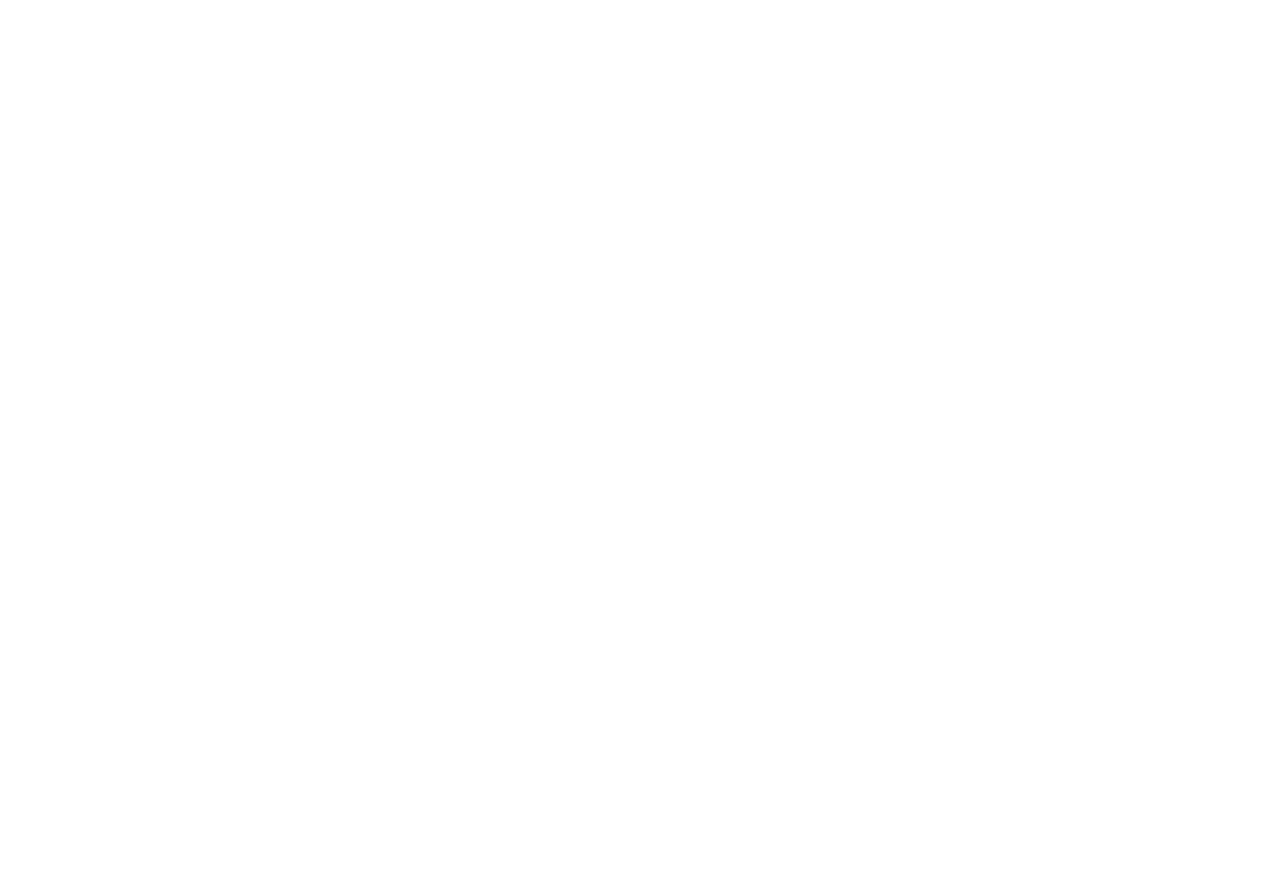
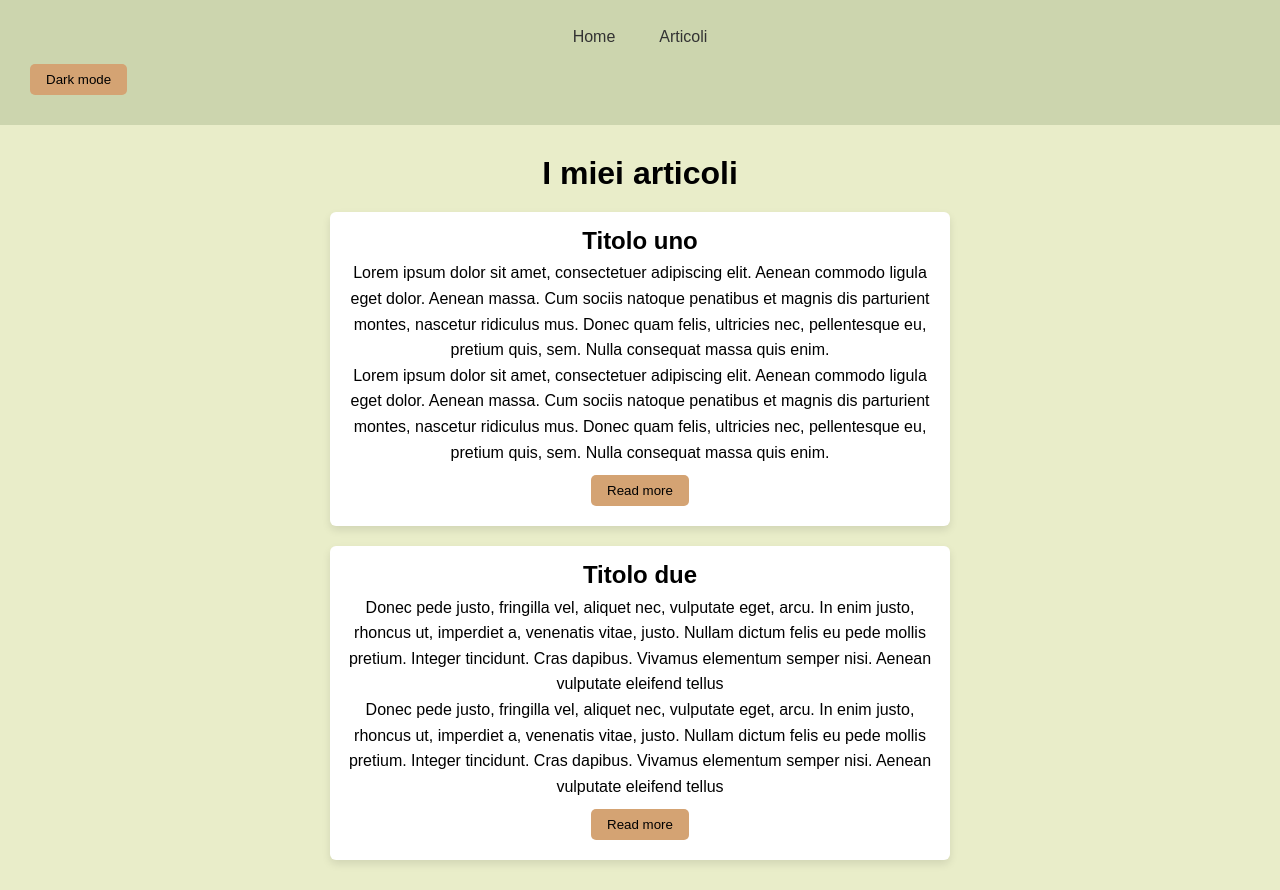
Before and after one commit to Giuseppeg81/blog-personale, a plain HTML site: page blog.html in a window 1280 px wide. Before the commit the page ends 800 px from the top, so only its background shows below. Drawn offline with Linux system fonts and the light colour scheme.

Commit message:
creata pagina articoli

```diff
--- a/blog.html
+++ b/blog.html
@@ -0,0 +1,46 @@
+<!DOCTYPE html>
+<html>
+
+<head>
+    <title>Articoli - Blog personale</title>
+    <link rel="stylesheet" href="style.css">
+    <meta charset="UTF-8">
+</head>
+
+<body>
+    <nav>
+        <ul>
+            <li><a href="index.html">Home</a></li>
+            <li><a href="blog.html">Articoli</a></li>
+        </ul>
+        <button id="toggle-dark">Dark mode</button>
+    </nav>
+
+    <main>
+        <h1>I miei articoli</h1>
+        <article class="card">
+            <h2>Titolo uno</h2>
+            <p>Lorem ipsum dolor sit amet, consectetuer adipiscing elit. Aenean commodo ligula eget dolor. Aenean massa.
+                Cum sociis natoque penatibus et magnis dis parturient montes, nascetur ridiculus mus. Donec quam felis,
+                ultricies nec, pellentesque eu, pretium quis, sem. Nulla consequat massa quis enim.</p>
+            <p>Lorem ipsum dolor sit amet, consectetuer adipiscing elit. Aenean commodo ligula eget dolor. Aenean massa.
+                Cum sociis natoque penatibus et magnis dis parturient montes, nascetur ridiculus mus. Donec quam felis,
+                ultricies nec, pellentesque eu, pretium quis, sem. Nulla consequat massa quis enim.</p>
+            <button>Read more</button>
+        </article>
+        <article class="card">
+            <h2>Titolo due</h2>
+            <p>Donec pede justo, fringilla vel, aliquet nec, vulputate eget, arcu. In enim justo, rhoncus ut, imperdiet
+                a, venenatis vitae, justo. Nullam dictum felis eu pede mollis pretium. Integer tincidunt. Cras dapibus.
+                Vivamus elementum semper nisi. Aenean vulputate eleifend tellus</p>
+            <p>Donec pede justo, fringilla vel, aliquet nec, vulputate eget, arcu. In enim justo, rhoncus ut, imperdiet
+                a, venenatis vitae, justo. Nullam dictum felis eu pede mollis pretium. Integer tincidunt. Cras dapibus.
+                Vivamus elementum semper nisi. Aenean vulputate eleifend tellus</p>
+            <button>Read more</button>
+        </article>
+    </main>
+    <script src="script.js"></script>
+
+</body>
+
+</html>
```
Also changed, not shown: index.html (+7 -4 lines).
